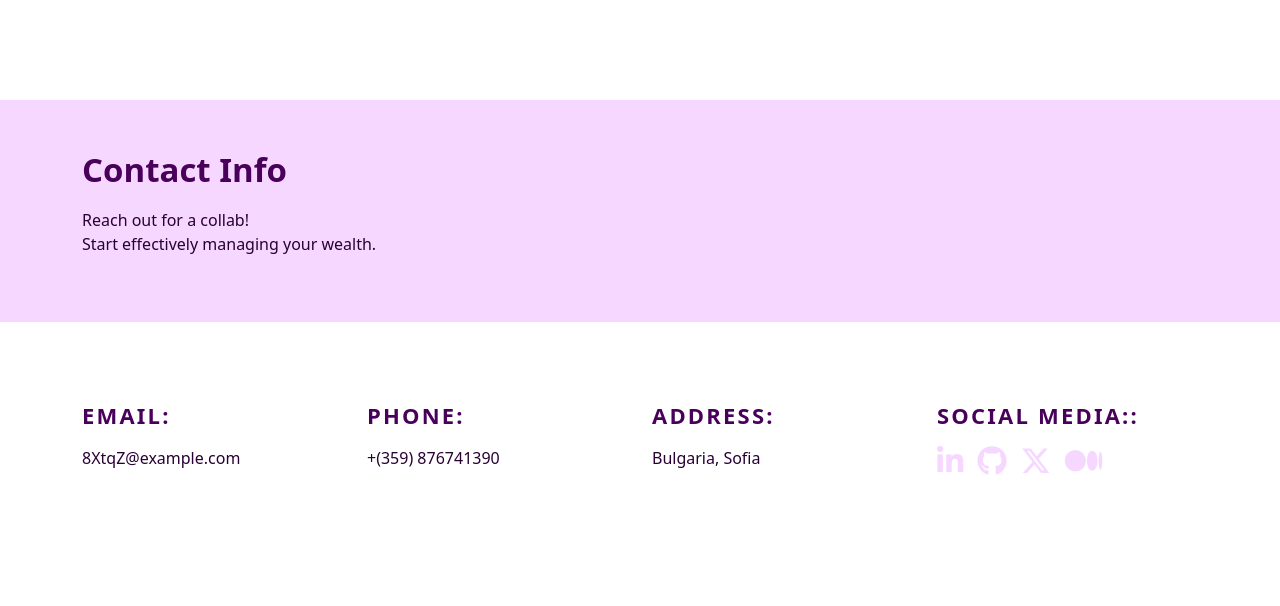
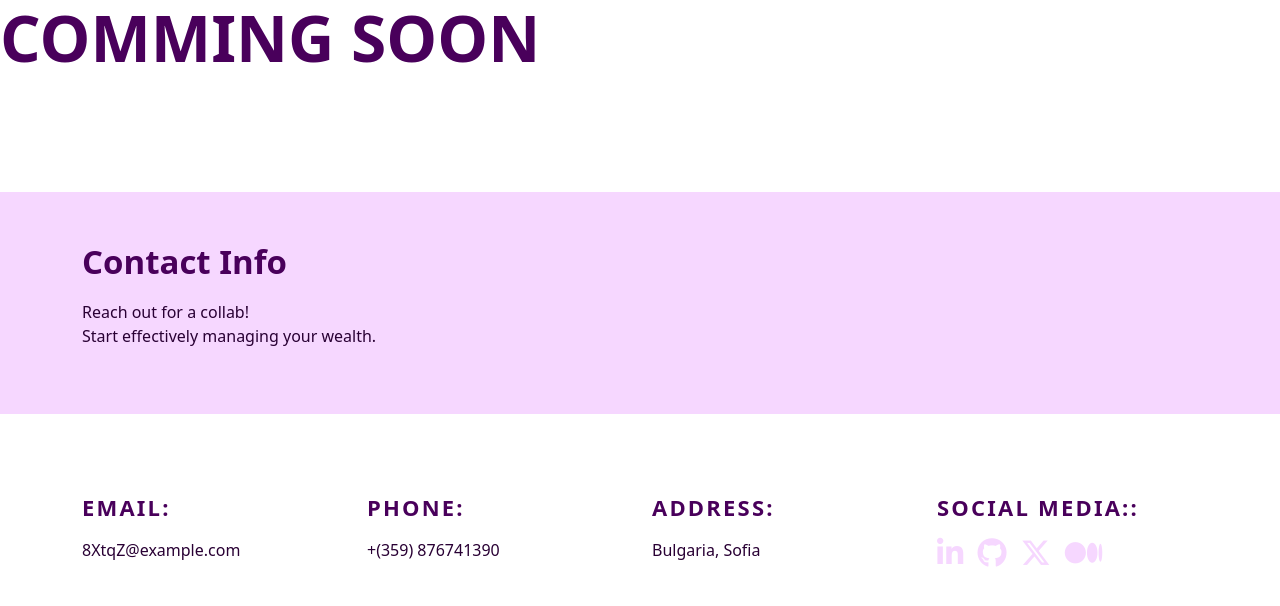
Before and after one commit to afif86/portfolio, a Flask app: template templates/commingsoon.html in a window 1280 px wide. Shown: the part 112-718 px from the top of the page. Run offline with Flask 3, Linux system fonts and the light colour scheme; the template is opened without the code that fills it, so the values that code supplies are empty; grey boxes are pictures that could not be loaded.

Commit message:
comming soon

```diff
--- a/templates/commingsoon.html
+++ b/templates/commingsoon.html
@@ -76,7 +76,7 @@
     </header>
 
 <section class="comming-soon">
-
+<h1> COMMING SOON</h1>
 </section>
 
     <!-- footer -->
```
